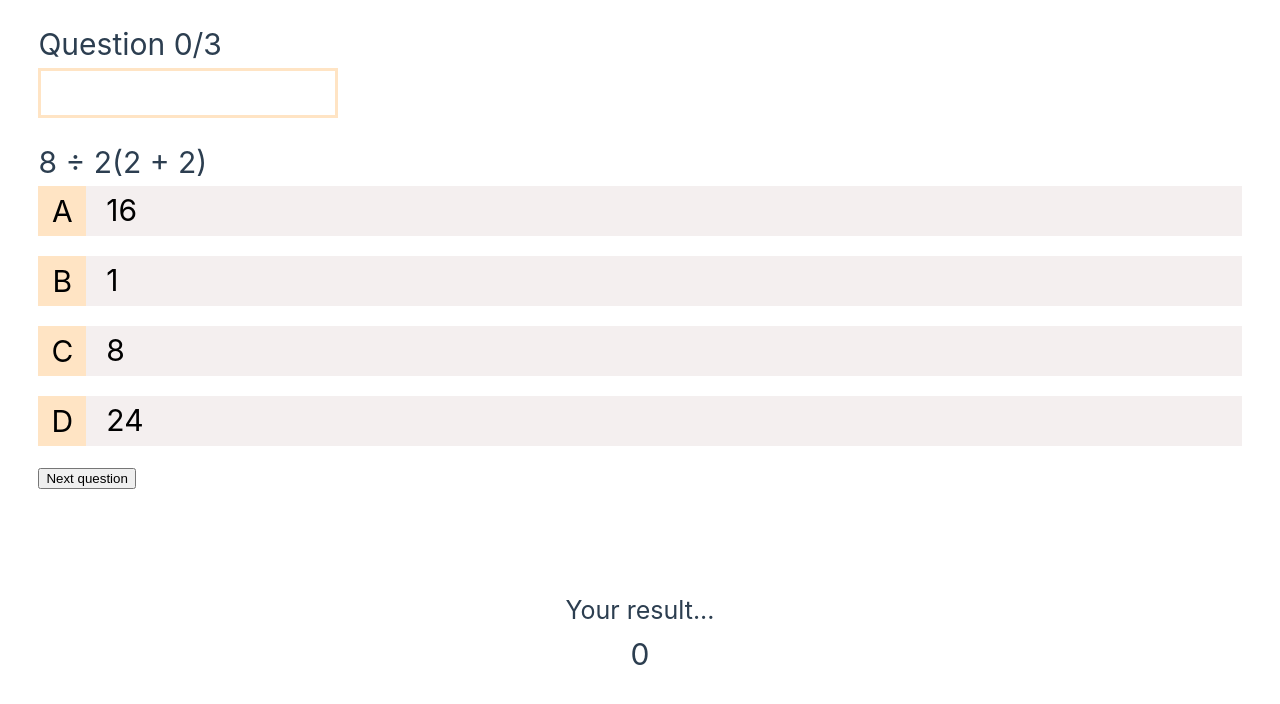
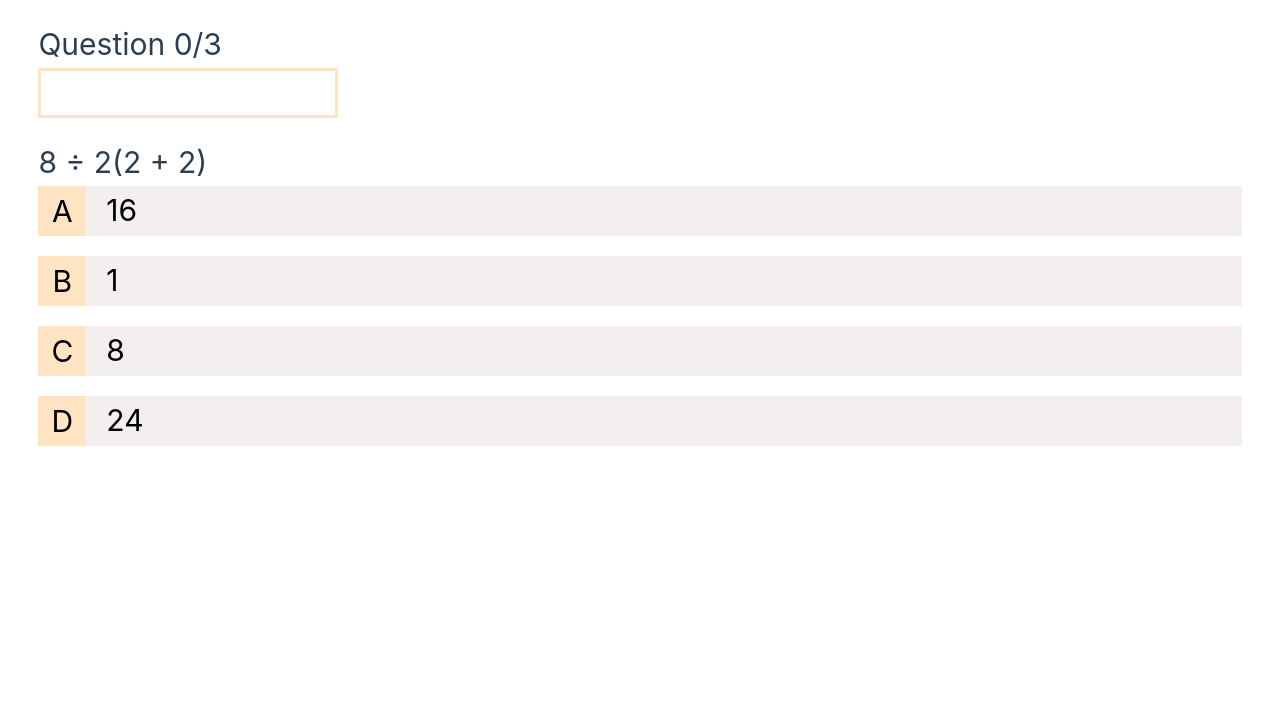
Before and after one commit to thabzzzzz/quizApp, a Vue app: page /quizes/1 in a window 1280 px wide. Shown: the top 704 px of the page. Built offline with nearby package versions, Linux system fonts and the light colour scheme.

Commit message:
no message

```diff
--- a/src/views/quizePage.vue
+++ b/src/views/quizePage.vue
@@ -16,10 +16,10 @@ const quiz = quizes.find(q => q.id === quizID);
 const currentQuestionIndex = ref(0);
 
 const nextQuestion = () => {
-    if (currentQuestionIndex.value < quiz.questions.length) {
-        currentQuestionIndex.value++;
-    }
+
 };
+
+const showResult= ref(false)
 
 
 /* const questionStatus =ref(`${currentQuestionIndex.value}/${quiz.questions.length}`)
@@ -44,8 +44,10 @@ const onOptionSelected = (isCorrect) => {
 
     }
 
-    currentQuestionIndex.value++
-
+    if (quiz.questions.length - 1 === currentQuestionIndex.value){
+    showResult.value=true;
+   }
+   currentQuestionIndex.value++
 }
 </script>
 
@@ -53,14 +55,13 @@ const onOptionSelected = (isCorrect) => {
     <div>
         <quizHeader :questionStatus="questionStatus" :barPercentage="barPercentage" />
 
-        <question :question="quiz.questions[currentQuestionIndex]" @SelectedOption="onOptionSelected" />
-        <div>
+        <question v-if="!showResult" :question="quiz.questions[currentQuestionIndex]" @SelectedOption="onOptionSelected" />
+        <result v-else :numOfCorrectQuestions="numOfCorrectQuestions" :questionStatus="questionStatus"/>
 
-        </div>
-        <button @click="nextQuestion()">Next question</button>
+
+
     </div>
-    <div>
-        <result :numOfCorrectQuestions="numOfCorrectQuestions" :questionStatus="questionStatus"/>
+    <div >
     </div>
 </template>
 
```
